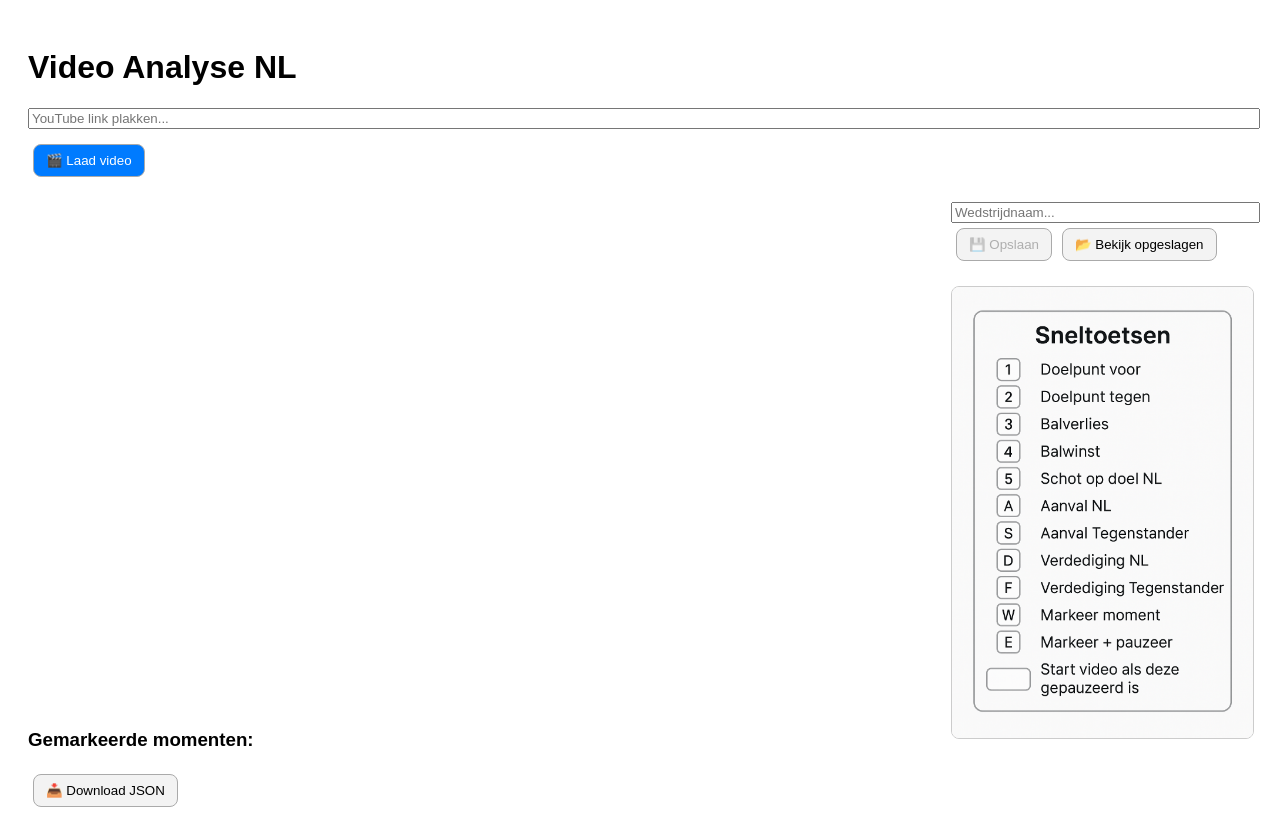
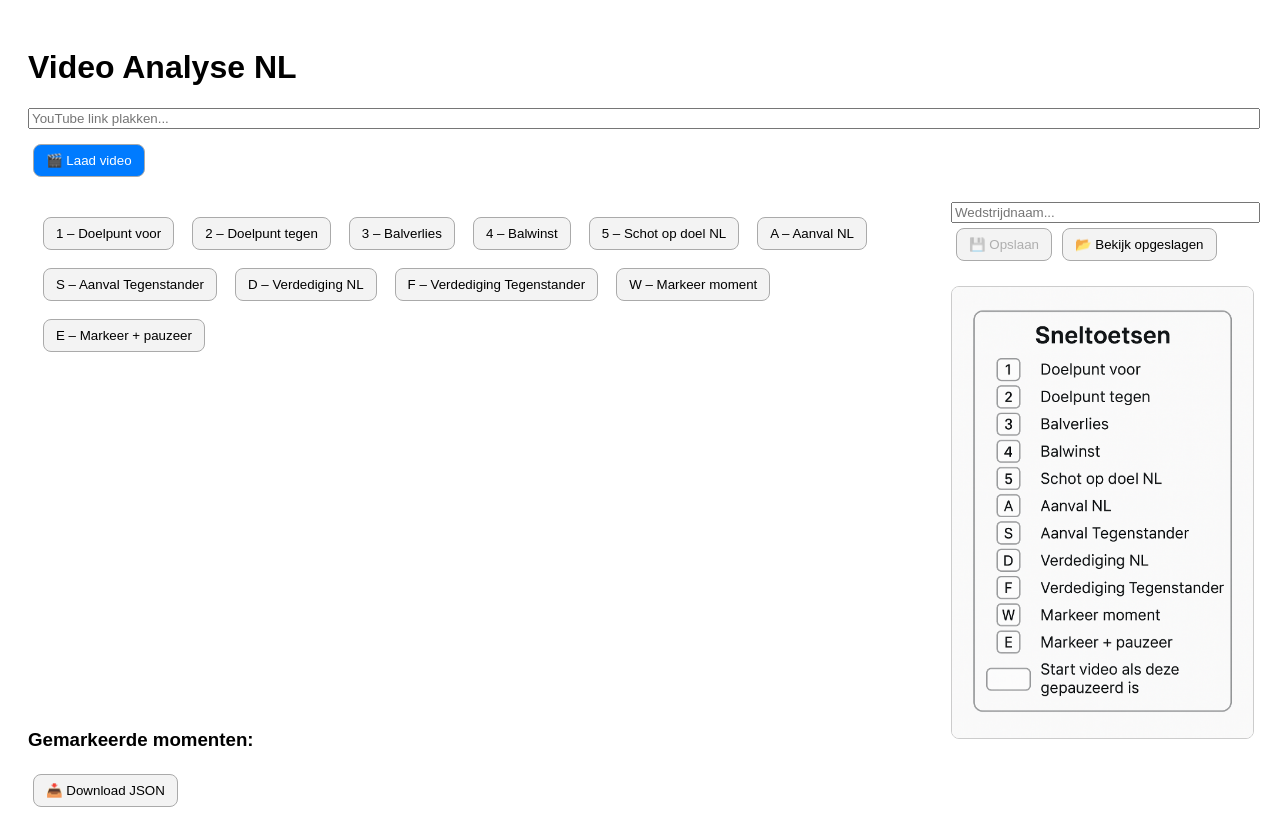
Before and after one commit to Sytsevdz/Video-Analyzer, a React (Vite) app: page / in a window 1280 px wide. Built offline with nearby package versions, Linux system fonts and the light colour scheme.

Commit message:
Update main.jsx

```diff
--- a/src/main.jsx
+++ b/src/main.jsx
@@ -161,6 +161,28 @@ const App = () => {
       <div style={{ display: "flex", alignItems: "flex-start", gap: "20px", marginTop: 20 }}>
         <div style={{ flex: 3 }}>
           <div style={{ position: "relative", paddingTop: "56.25%" }}>
+            <div style={{
+  position: "absolute",
+  top: 10,
+  left: 10,
+  right: 10,
+  display: "flex",
+  flexWrap: "wrap",
+  gap: "8px",
+  zIndex: 10
+}}>
+  <button onClick={() => markMoment("Doelpunt voor")} style={buttonStyle}>1 – Doelpunt voor</button>
+  <button onClick={() => markMoment("Doelpunt tegen")} style={buttonStyle}>2 – Doelpunt tegen</button>
+  <button onClick={() => markMoment("Balverlies")} style={buttonStyle}>3 – Balverlies</button>
+  <button onClick={() => markMoment("Balwinst")} style={buttonStyle}>4 – Balwinst</button>
+  <button onClick={() => markMoment("Schot op doel NL")} style={buttonStyle}>5 – Schot op doel NL</button>
+  <button onClick={() => markMoment("Aanval NL")} style={buttonStyle}>A – Aanval NL</button>
+  <button onClick={() => markMoment("Aanval Tegenstander")} style={buttonStyle}>S – Aanval Tegenstander</button>
+  <button onClick={() => markMoment("Verdediging NL")} style={buttonStyle}>D – Verdediging NL</button>
+  <button onClick={() => markMoment("Verdediging Tegenstander")} style={buttonStyle}>F – Verdediging Tegenstander</button>
+  <button onClick={() => markMoment("")} style={buttonStyle}>W – Markeer moment</button>
+  <button onClick={() => markMoment("", true)} style={buttonStyle}>E – Markeer + pauzeer</button>
+</div>
             <div id="player-container" style={{ position: "absolute", top: 0, left: 0, width: "100%", height: "100%" }}></div>
           </div>
 
```
